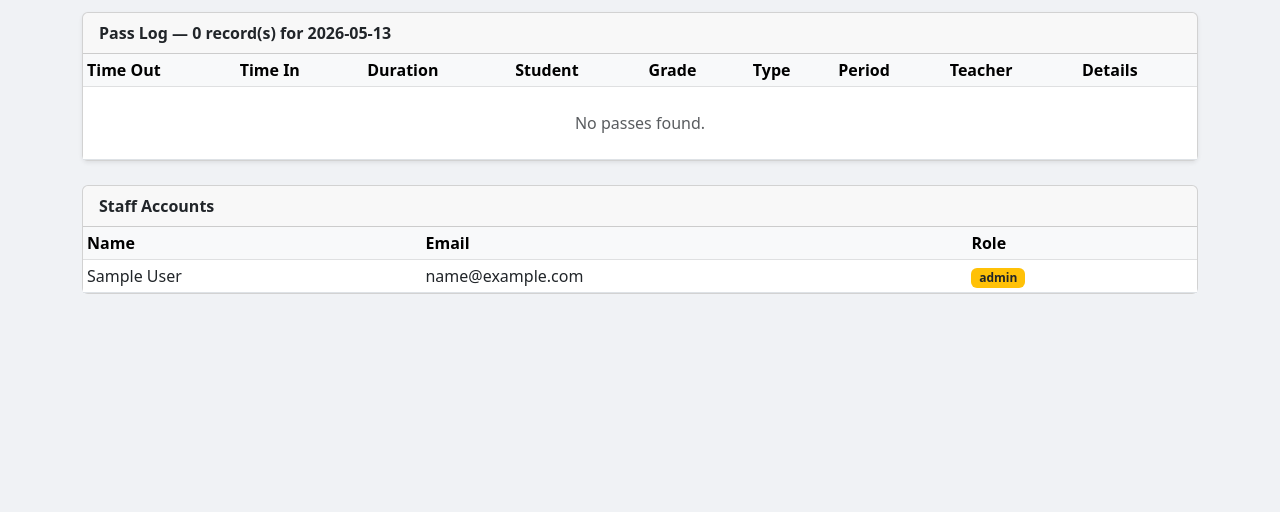
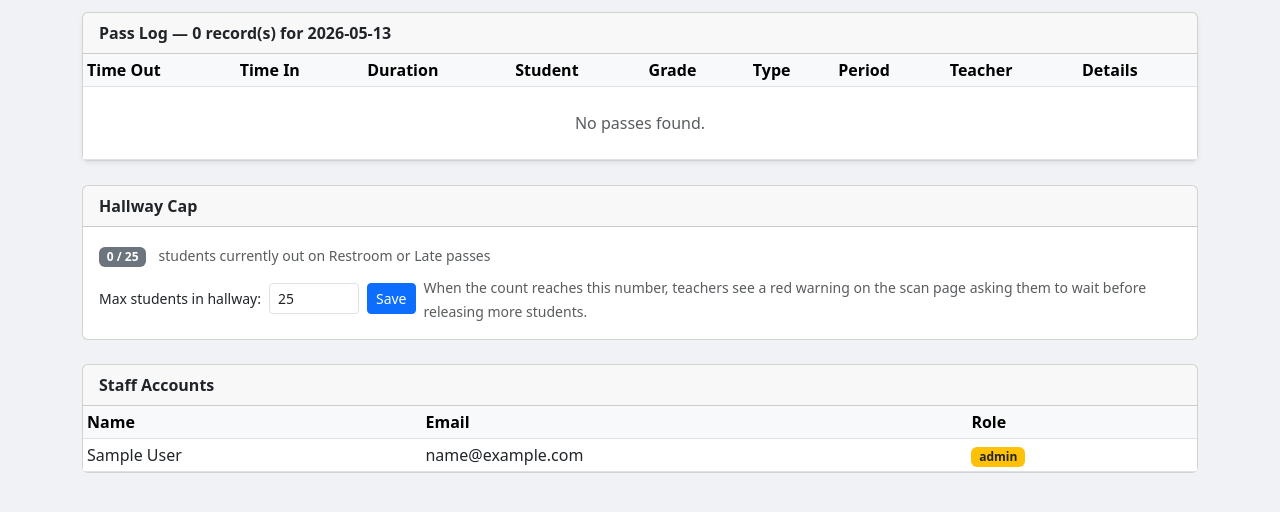
Before and after one commit to THowe-ALA/ala-hallpass, a Flask app: page /admin in a window 1280 px wide. Shown: the part 160-672 px from the top of the page. Run offline with Flask 3, Linux system fonts and the light colour scheme; a user stored in the database is signed in; tables that the repository leaves empty hold one stand-in row (values such as "Sample post").

Commit message:
Add hallway-cap warning + admin-editable threshold
Counts students currently OUT on restroom or late passes. When the
count reaches the cap (default 25, editable on the Admin page) the
scan page shows a red advisory banner asking the teacher to wait.
The form is not blocked. The cap is stored in a new Config table
so it can be changed without touching code or env vars.

Co-Authored-By: Claude Opus 4.7 <noreply@anthropic.com>

```diff
--- a/models.py
+++ b/models.py
@@ -54,6 +54,12 @@ class Pass(db.Model):
     teacher = db.relationship('User',    backref='passes_given')
 
 
+class Config(db.Model):
+    __tablename__ = 'config'
+    key   = db.Column(db.String(100), primary_key=True)
+    value = db.Column(db.String(500), nullable=False)
+
+
 class EmergencyCheckin(db.Model):
     __tablename__ = 'emergency_checkins'
     id         = db.Column(db.Integer, primary_key=True)
--- a/routes.py
+++ b/routes.py
@@ -8,7 +8,10 @@ from functools import wraps
 from flask import Blueprint, render_template, redirect, url_for, request, flash, abort
 from flask_login import login_required, current_user
 from app import db
-from models import User, Student, TeacherStudent, Pass, EmergencyCheckin
+from models import User, Student, TeacherStudent, Pass, EmergencyCheckin, Config
+
+HALLWAY_PASS_TYPES = ('restroom', 'late')
+DEFAULT_HALLWAY_MAX = 25
 
 main_bp = Blueprint('main', __name__)
 
@@ -74,6 +77,35 @@ def is_emergency_viewer(user):
     if user.role == 'admin':
         return True
     return (user.email or '').strip().lower() in _emergency_viewer_emails()
+
+
+def get_config(key, default=None):
+    row = Config.query.get(key)
+    return row.value if row else default
+
+
+def set_config(key, value):
+    row = Config.query.get(key)
+    if row:
+        row.value = str(value)
+    else:
+        db.session.add(Config(key=key, value=str(value)))
+    db.session.commit()
+
+
+def get_hallway_max():
+    try:
+        return int(get_config('hallway_max', DEFAULT_HALLWAY_MAX))
+    except (TypeError, ValueError):
+        return DEFAULT_HALLWAY_MAX
+
+
+def count_students_in_hallway():
+    return (Pass.query
+            .filter(Pass.pass_type.in_(HALLWAY_PASS_TYPES))
+            .filter(Pass.time_out.isnot(None))
+            .filter(Pass.time_in.is_(None))
+            .count())
 
 
 def emergency_viewer_required(f):
@@ -315,6 +347,8 @@ def scan(token):
     if open_pass:
         duration_so_far = int((datetime.utcnow() - open_pass.time_out).total_seconds() // 60)
 
+    hallway_count = count_students_in_hallway()
+    hallway_max   = get_hallway_max()
     return render_template('scan.html',
         student=student, open_pass=open_pass,
         recent_flag=recent_flag, frequent_flag=frequent_flag,
@@ -322,7 +356,9 @@ def scan(token):
         today_count=today_count, duration_so_far=duration_so_far,
         pass_types=PASS_TYPES, symptoms=SYMPTOMS,
         interventions=INTERVENTIONS,
-        student_services_staff=STUDENT_SERVICES_STAFF, now=now_local)
+        student_services_staff=STUDENT_SERVICES_STAFF,
+        hallway_count=hallway_count, hallway_max=hallway_max,
+        now=now_local)
 
 
 @main_bp.route('/log_out/<int:student_id>', methods=['POST'])
@@ -690,7 +726,25 @@ def admin():
     return render_template('admin.html',
         passes=passes, frequent=frequent,
         date_str=date_str, student_q=student_q, period_f=period_f,
-        periods=PERIODS, pass_labels=PASS_LABELS, all_users=all_users)
+        periods=PERIODS, pass_labels=PASS_LABELS, all_users=all_users,
+        hallway_max=get_hallway_max(), hallway_count=count_students_in_hallway())
+
+
+@main_bp.route('/admin/hallway_max', methods=['POST'])
+@login_required
+@admin_required
+def set_hallway_max():
+    try:
+        n = int(request.form.get('hallway_max', ''))
+    except ValueError:
+        flash('Hallway max must be a number.')
+        return redirect(url_for('main.admin'))
+    if n < 1 or n > 500:
+        flash('Hallway max must be between 1 and 500.')
+        return redirect(url_for('main.admin'))
+    set_config('hallway_max', n)
+    flash(f'Hallway cap set to {n}.')
+    return redirect(url_for('main.admin'))
 
 
 @main_bp.route('/admin/promote/<int:user_id>', methods=['POST'])
--- a/templates/admin.html
+++ b/templates/admin.html
@@ -117,6 +117,34 @@
   </div>
 </div>
 
+{# ── Hallway cap ── #}
+<div class="card mt-4 no-print">
+  <div class="card-header fw-semibold">Hallway Cap</div>
+  <div class="card-body">
+    <div class="mb-2">
+      <span class="badge {{ 'bg-danger' if hallway_count >= hallway_max else 'bg-secondary' }}">
+        {{ hallway_count }} / {{ hallway_max }}
+      </span>
+      <span class="text-muted small ms-2">students currently out on Restroom or Late passes</span>
+    </div>
+    <form method="POST" action="{{ url_for('main.set_hallway_max') }}" class="row g-2 align-items-center">
+      <div class="col-auto">
+        <label class="col-form-label col-form-label-sm">Max students in hallway:</label>
+      </div>
+      <div class="col-auto">
+        <input type="number" name="hallway_max" min="1" max="500"
+               class="form-control form-control-sm" value="{{ hallway_max }}" style="width:90px">
+      </div>
+      <div class="col-auto">
+        <button class="btn btn-sm btn-primary">Save</button>
+      </div>
+      <div class="col">
+        <small class="text-muted">When the count reaches this number, teachers see a red warning on the scan page asking them to wait before releasing more students.</small>
+      </div>
+    </form>
+  </div>
+</div>
+
 {# ── Staff list / promote ── #}
 <div class="card mt-4 no-print">
   <div class="card-header fw-semibold">Staff Accounts</div>
```
Also changed, not shown: templates/scan.html (+7 -0 lines).
